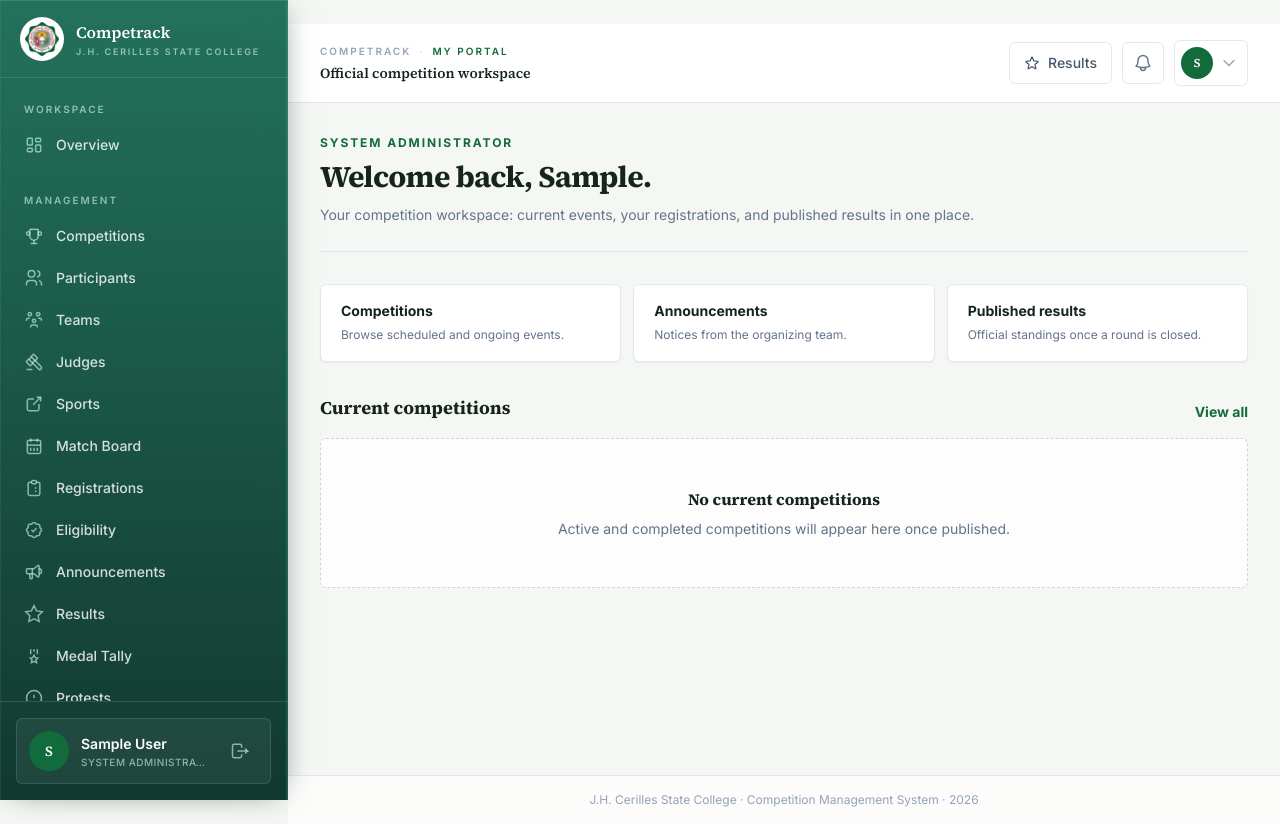
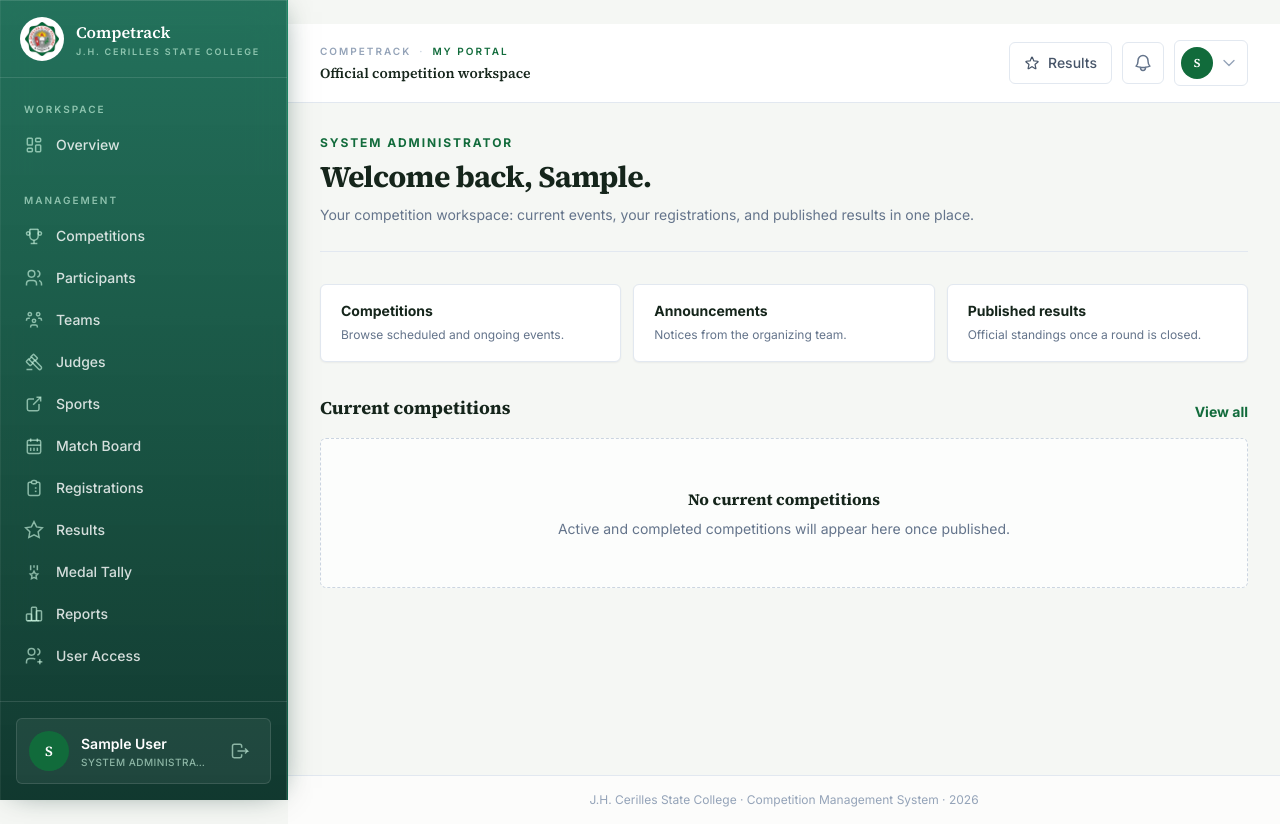
Before and after one commit to lanzy-lanzy/sports-cultural-competition-system, a Django app: page /portal/ in a window 1280 px wide. Run offline with Django 5.2, Linux system fonts and the light colour scheme; the visitor is signed in with stand-in values (Sample User, id 1); data that the repository does not hold is empty; some libraries are stand-ins or nearby versions.

Commit message:
refactor(nav): remove obsolete navigation links from sidebar
- Deleted 'Eligibility' menu item and related icon and styles
- Removed 'Announcements' link along with its SVG icon and active state
- Eliminated 'Protests' navigation entry and corresponding UI elements
- Removed 'Audit Log' from admin sidebar navigation for cleanup purposes

```diff
--- a/templates/base.html
+++ b/templates/base.html
@@ -149,28 +149,16 @@
                     <li><a href="{% url 'registration_review_queue' %}" class="group flex items-center gap-3 rounded-md px-3 py-2.5 text-sm font-medium transition-colors {% if active_nav == 'registrations' %}bg-moss font-semibold text-pine-deep{% else %}text-slate-600 hover:bg-moss/50 hover:text-ink{% endif %}">
                         <svg class="h-5 w-5 shrink-0 {% if active_nav == 'registrations' %}text-pine-deep{% else %}text-slate-400 group-hover:text-pine{% endif %}" fill="none" stroke="currentColor" stroke-width="1.8" viewBox="0 0 24 24"><path d="M9 5h-2a2 2 0 0 0 -2 2v12a2 2 0 0 0 2 2h10a2 2 0 0 0 2 -2v-12a2 2 0 0 0 -2 -2h-2" /><path d="M9 3m0 2a2 2 0 0 1 2 -2h2a2 2 0 0 1 2 2v0a2 2 0 0 1 -2 2h-2a2 2 0 0 1 -2 -2z" /><path d="M9 12l.01 0" /><path d="M13 12l2 0" /><path d="M9 16l.01 0" /><path d="M13 16l2 0" /></svg><span>Registrations</span>{% if active_nav == 'registrations' %}<span class="ml-auto h-1.5 w-1.5 rounded-full bg-pine"></span>{% endif %}
                     </a></li>
-                    <li><a href="{% url 'eligibility_list' %}" class="group flex items-center gap-3 rounded-md px-3 py-2.5 text-sm font-medium transition-colors {% if active_nav == 'eligibility' %}bg-moss font-semibold text-pine-deep{% else %}text-slate-600 hover:bg-moss/50 hover:text-ink{% endif %}">
-                        <svg class="h-5 w-5 shrink-0 {% if active_nav == 'eligibility' %}text-pine-deep{% else %}text-slate-400 group-hover:text-pine{% endif %}" fill="none" stroke="currentColor" stroke-width="1.8" viewBox="0 0 24 24"><path d="M5 7.2a2.2 2.2 0 0 1 2.2 -2.2h1a2.2 2.2 0 0 0 1.55 -.64l.7 -.7a2.2 2.2 0 0 1 3.12 0l.7 .7c.412 .41 .97 .64 1.55 .64h1a2.2 2.2 0 0 1 2.2 2.2v1c0 .58 .23 1.138 .64 1.55l.7 .7a2.2 2.2 0 0 1 0 3.12l-.7 .7a2.2 2.2 0 0 0 -.64 1.55v1a2.2 2.2 0 0 1 -2.2 2.2h-1a2.2 2.2 0 0 0 -1.55 .64l-.7 .7a2.2 2.2 0 0 1 -3.12 0l-.7 -.7a2.2 2.2 0 0 0 -1.55 -.64h-1a2.2 2.2 0 0 1 -2.2 -2.2v-1a2.2 2.2 0 0 0 -.64 -1.55l-.7 -.7a2.2 2.2 0 0 1 0 -3.12l.7 -.7a2.2 2.2 0 0 0 .64 -1.55v-1" /><path d="M9 12l2 2l4 -4" /></svg><span>Eligibility</span>{% if active_nav == 'eligibility' %}<span class="ml-auto h-1.5 w-1.5 rounded-full bg-pine"></span>{% endif %}
-                    </a></li>
-                    <li><a href="{% url 'announcement_list' %}" class="group flex items-center gap-3 rounded-md px-3 py-2.5 text-sm font-medium transition-colors {% if active_nav == 'announcements' %}bg-moss font-semibold text-pine-deep{% else %}text-slate-600 hover:bg-moss/50 hover:text-ink{% endif %}">
-                        <svg class="h-5 w-5 shrink-0 {% if active_nav == 'announcements' %}text-pine-deep{% else %}text-slate-400 group-hover:text-pine{% endif %}" fill="none" stroke="currentColor" stroke-width="1.8" viewBox="0 0 24 24"><path d="M18 8a3 3 0 0 1 0 6" /><path d="M10 8v11a1 1 0 0 1 -1 1h-1a1 1 0 0 1 -1 -1v-5" /><path d="M12 8h0l4.524 -3.77a.9 .9 0 0 1 1.476 .692v12.156a.9 .9 0 0 1 -1.476 .692l-4.524 -3.77h-8a1 1 0 0 1 -1 -1v-4a1 1 0 0 1 1 -1h8" /></svg><span>Announcements</span>{% if active_nav == 'announcements' %}<span class="ml-auto h-1.5 w-1.5 rounded-full bg-pine"></span>{% endif %}
-                    </a></li>
                     <li><a href="{% url 'results_list' %}" class="group flex items-center gap-3 rounded-md px-3 py-2.5 text-sm font-medium transition-colors {% if active_nav == 'results' %}bg-moss font-semibold text-pine-deep{% else %}text-slate-600 hover:bg-moss/50 hover:text-ink{% endif %}">
                         <svg class="h-5 w-5 shrink-0 {% if active_nav == 'results' %}text-pine-deep{% else %}text-slate-400 group-hover:text-pine{% endif %}" fill="none" stroke="currentColor" stroke-width="1.8" viewBox="0 0 24 24"><path d="M12 17.75l-6.172 3.245l1.179 -6.873l-5 -4.867l6.9 -1l3.086 -6.253l3.086 6.253l6.9 1l-5 4.867l1.179 6.873z" /></svg><span>Results</span>{% if active_nav == 'results' %}<span class="ml-auto h-1.5 w-1.5 rounded-full bg-pine"></span>{% endif %}
                     </a></li>
                     <li><a href="{% url 'overall_medal_tally' %}" class="group flex items-center gap-3 rounded-md px-3 py-2.5 text-sm font-medium transition-colors {% if active_nav == 'medal_tally' %}bg-moss font-semibold text-pine-deep{% else %}text-slate-600 hover:bg-moss/50 hover:text-ink{% endif %}">
                         <svg class="h-5 w-5 shrink-0 {% if active_nav == 'medal_tally' %}text-pine-deep{% else %}text-slate-400 group-hover:text-pine{% endif %}" fill="none" stroke="currentColor" stroke-width="1.8" viewBox="0 0 24 24"><path d="M12 4v3m-4 -3v6m8 -6v6" /><path d="M12 18.5l-3 1.5l.5 -3.5l-2 -2l3 -.5l1.5 -3l1.5 3l3 .5l-2 2l.5 3.5z" /></svg><span>Medal Tally</span>{% if active_nav == 'medal_tally' %}<span class="ml-auto h-1.5 w-1.5 rounded-full bg-pine"></span>{% endif %}
                     </a></li>
-                    <li><a href="{% url 'protest_list' %}" class="group flex items-center gap-3 rounded-md px-3 py-2.5 text-sm font-medium transition-colors {% if active_nav == 'protests' %}bg-moss font-semibold text-pine-deep{% else %}text-slate-600 hover:bg-moss/50 hover:text-ink{% endif %}">
-                        <svg class="h-5 w-5 shrink-0 {% if active_nav == 'protests' %}text-pine-deep{% else %}text-slate-400 group-hover:text-pine{% endif %}" fill="none" stroke="currentColor" stroke-width="1.8" viewBox="0 0 24 24"><path d="M3 12a9 9 0 1 0 18 0a9 9 0 0 0 -18 0" /><path d="M12 8v4" /><path d="M12 16h.01" /></svg><span>Protests</span>{% if active_nav == 'protests' %}<span class="ml-auto h-1.5 w-1.5 rounded-full bg-pine"></span>{% endif %}
-                    </a></li>
                     <li><a href="{% url 'reports_home' %}" class="group flex items-center gap-3 rounded-md px-3 py-2.5 text-sm font-medium transition-colors {% if active_nav == 'reports' %}bg-moss font-semibold text-pine-deep{% else %}text-slate-600 hover:bg-moss/50 hover:text-ink{% endif %}">
                         <svg class="h-5 w-5 shrink-0 {% if active_nav == 'reports' %}text-pine-deep{% else %}text-slate-400 group-hover:text-pine{% endif %}" fill="none" stroke="currentColor" stroke-width="1.8" viewBox="0 0 24 24"><path d="M3 13a1 1 0 0 1 1 -1h4a1 1 0 0 1 1 1v6a1 1 0 0 1 -1 1h-4a1 1 0 0 1 -1 -1z" /><path d="M15 9a1 1 0 0 1 1 -1h4a1 1 0 0 1 1 1v10a1 1 0 0 1 -1 1h-4a1 1 0 0 1 -1 -1z" /><path d="M9 5a1 1 0 0 1 1 -1h4a1 1 0 0 1 1 1v14a1 1 0 0 1 -1 1h-4a1 1 0 0 1 -1 -1z" /><path d="M4 20h14" /></svg><span>Reports</span>{% if active_nav == 'reports' %}<span class="ml-auto h-1.5 w-1.5 rounded-full bg-pine"></span>{% endif %}
                     </a></li>
                     {% if is_account_admin %}
-                    <li><a href="{% url 'audit_log_list' %}" class="group flex items-center gap-3 rounded-md px-3 py-2.5 text-sm font-medium transition-colors {% if active_nav == 'audit' %}bg-moss font-semibold text-pine-deep{% else %}text-slate-600 hover:bg-moss/50 hover:text-ink{% endif %}">
-                        <svg class="h-5 w-5 shrink-0 {% if active_nav == 'audit' %}text-pine-deep{% else %}text-slate-400 group-hover:text-pine{% endif %}" fill="none" stroke="currentColor" stroke-width="1.8" viewBox="0 0 24 24"><path d="M3.5 5.5l1.5 1.5l2.5 -2.5" /><path d="M3.5 11.5l1.5 1.5l2.5 -2.5" /><path d="M3.5 17.5l1.5 1.5l2.5 -2.5" /><path d="M11 6l9 0" /><path d="M11 12l9 0" /><path d="M11 18l9 0" /></svg><span>Audit Log</span>{% if active_nav == 'audit' %}<span class="ml-auto h-1.5 w-1.5 rounded-full bg-pine"></span>{% endif %}
-                    </a></li>
                     <li><a href="{% url 'user_management' %}" class="group flex items-center gap-3 rounded-md px-3 py-2.5 text-sm font-medium transition-colors {% if active_nav == 'users' %}bg-moss font-semibold text-pine-deep{% else %}text-slate-600 hover:bg-moss/50 hover:text-ink{% endif %}">
                         <svg class="h-5 w-5 shrink-0 {% if active_nav == 'users' %}text-pine-deep{% else %}text-slate-400 group-hover:text-pine{% endif %}" fill="none" stroke="currentColor" stroke-width="1.8" viewBox="0 0 24 24"><path d="M5 7a4 4 0 1 0 8 0a4 4 0 0 0 -8 0" /><path d="M3 21v-2a4 4 0 0 1 4 -4h4c.96 0 1.84 .338 2.53 .901" /><path d="M16 3.13a4 4 0 0 1 0 7.75" /><path d="M16 19h6" /><path d="M19 16v6" /></svg><span>User Access</span>{% if active_nav == 'users' %}<span class="ml-auto h-1.5 w-1.5 rounded-full bg-pine"></span>{% endif %}
                     </a></li>
```
